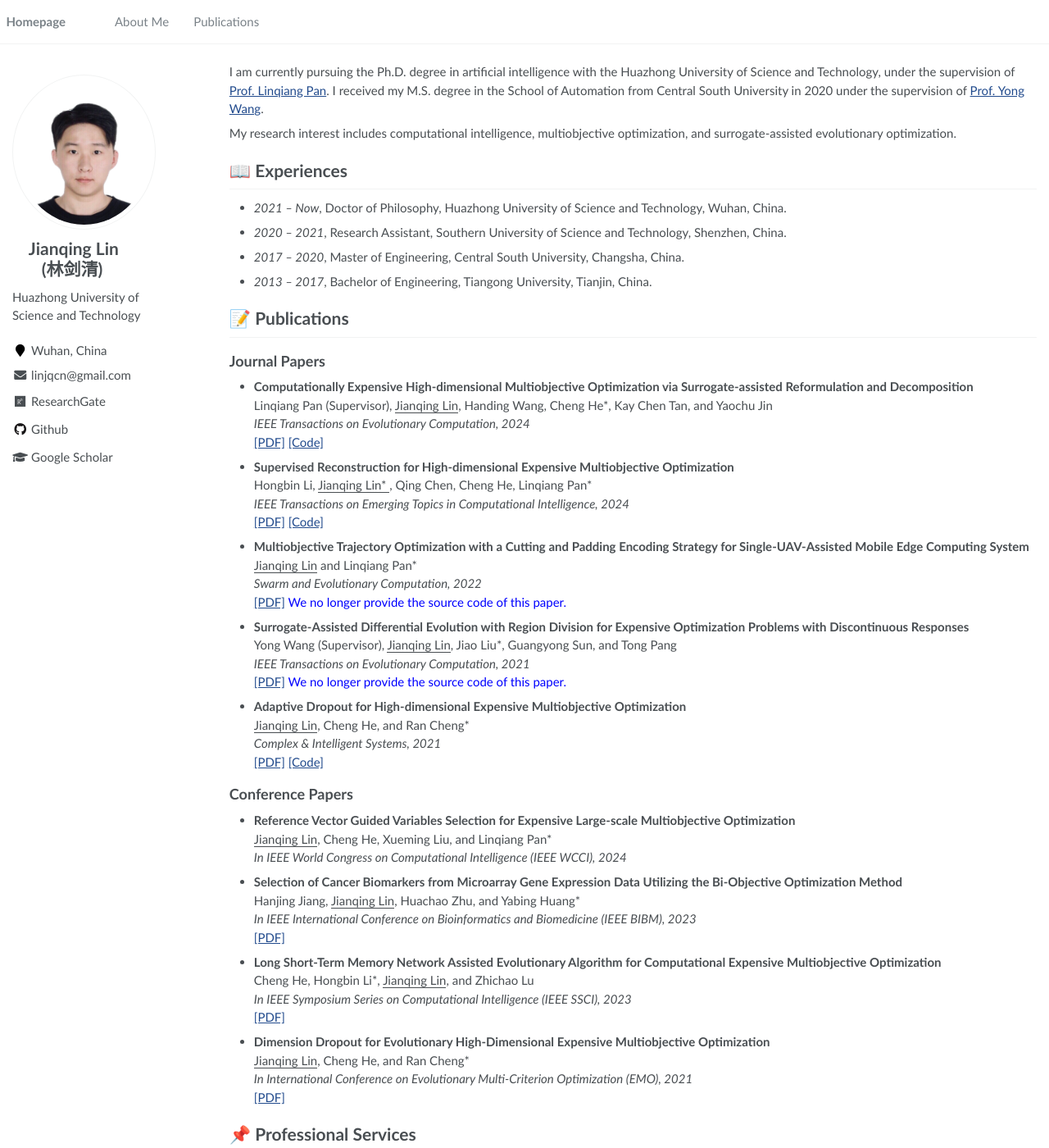
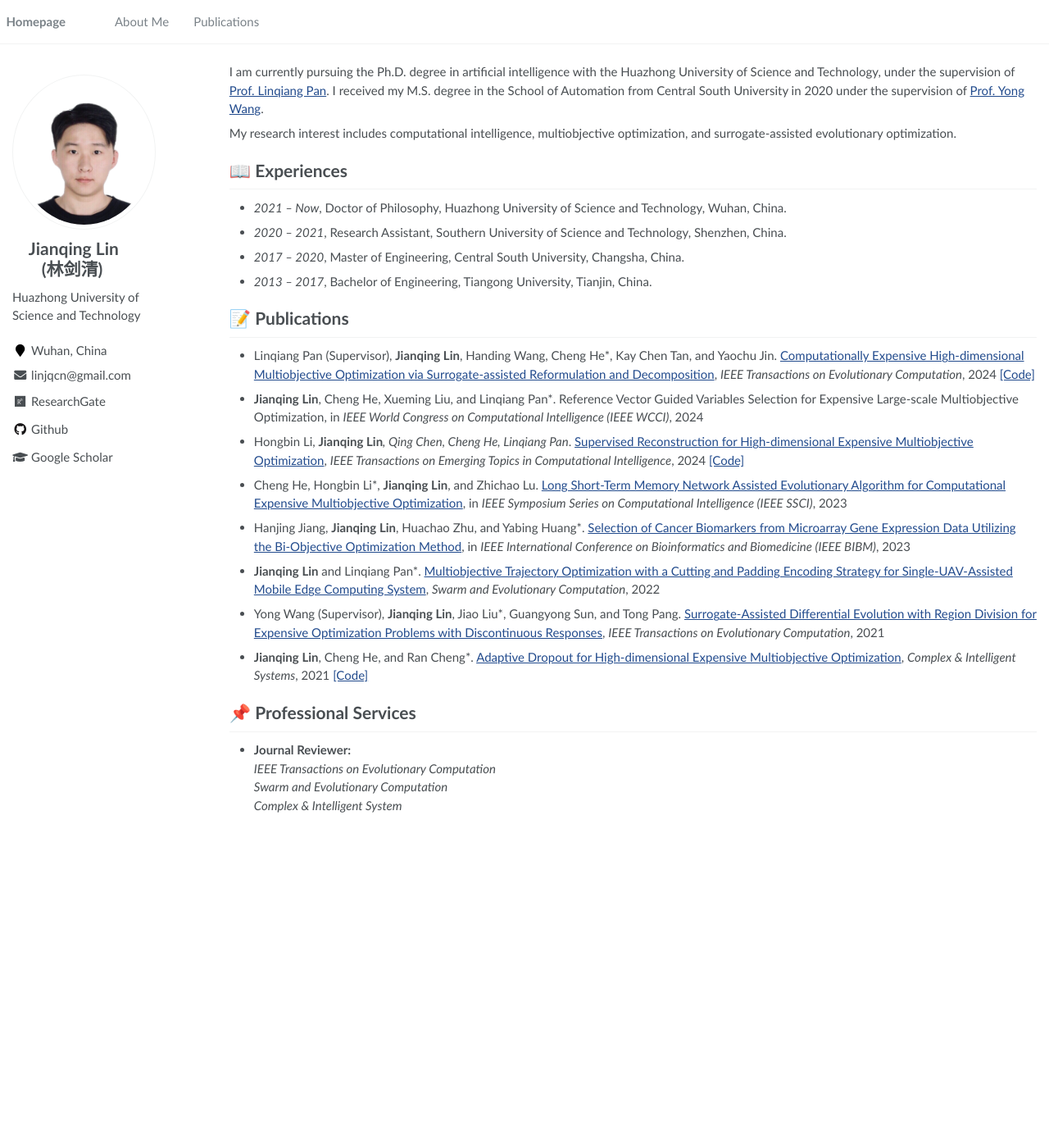
Before and after one commit to jqlincn/jqlincn.github.io, a Jekyll site: the page built from _pages/about.md, in a window 1280 px wide and 1400 px high. Shown: the whole window at 82% size. Built offline with Jekyll 4.4.1, drawn with Linux system fonts in a browser that asks for light colours.

Commit message:
Update about.md

```diff
--- a/_pages/about.md
+++ b/_pages/about.md
@@ -34,50 +34,24 @@ My research interest includes computational intelligence, multiobjective optimiz
 
 # 📝 Publications
 
-## Journal Papers
 <!--- **Surrogate-assisted Multiobjective Genes Selection Method for Cell Classification from Single-cell RNA Sequencing Data **  <br>  -->
 <!--  <ins>Jianqing Lin</ins>, Cheng He, Hanjing Jiang, and Linqiang Pan  <br>  -->
 <!--  _TBD, in press_ -->
 <!--- **Variable Reconstruction for Evolutionary Large-scale Expensive Multiobjective Optimization**  <br>  -->
 <!--  <ins>Jianqing Lin</ins>, Cheng He, Ye Tian, and Linqiang Pan  <br>  -->
 <!--  _IEEE/CAA Journal of Automatica Sinica, in press_ -->
-- **Computationally Expensive High-dimensional Multiobjective Optimization via Surrogate-assisted Reformulation and Decomposition**  <br>
-  Linqiang Pan (Supervisor), <ins>Jianqing Lin</ins>, Handing Wang, Cheng He*, Kay Chen Tan, and Yaochu Jin  <br>
-  _IEEE Transactions on Evolutionary Computation, 2024_  <br>
-  [[PDF]](https://ieeexplore.ieee.org/document/10477568) [[Code]](https://github.com/jqlincn/TP-SAEA)
-- **Supervised Reconstruction for High-dimensional Expensive Multiobjective Optimization**  <br>
-  Hongbin Li, <ins>Jianqing Lin* </ins>, Qing Chen, Cheng He, Linqiang Pan*  <br>
-  _IEEE Transactions on Emerging Topics in Computational Intelligence, 2024_ <br>
-  [[PDF]](https://ieeexplore.ieee.org/abstract/document/10428945) [[Code]](https://github.com/jqlincn/SR-SAEA)
-- **Multiobjective Trajectory Optimization with a Cutting and Padding Encoding Strategy for Single-UAV-Assisted Mobile Edge Computing System**  <br>
-  <ins>Jianqing Lin</ins> and Linqiang Pan*  <br>
-  _Swarm and Evolutionary Computation, 2022_  <br>
-  [[PDF]](https://drive.google.com/file/d/1UD1vfxuLSYFMlKe8_gNxVJ2rbqBqHDJ1/view?usp=share_link) <span style="color: blue;">We no longer provide the source code of this paper. </span>
-- **Surrogate-Assisted Differential Evolution with Region Division for Expensive Optimization Problems with Discontinuous Responses**  <br>
-  Yong Wang (Supervisor), <ins>Jianqing Lin</ins>, Jiao Liu*, Guangyong Sun, and Tong Pang  <br>
-  _IEEE Transactions on Evolutionary Computation, 2021_  <br>
-  [[PDF]](https://drive.google.com/file/d/1lKJT3K6nAR8dxn4ZcAHp9yDdmlcxZPLQ/view?usp=share_link) <span style="color: blue;">We no longer provide the source code of this paper. </span>
-- **Adaptive Dropout for High-dimensional Expensive Multiobjective Optimization**  <br>
-  <ins>Jianqing Lin</ins>, Cheng He, and Ran Cheng*  <br>
-  _Complex & Intelligent Systems, 2021_  <br>
-  [[PDF]](https://link.springer.com/content/pdf/10.1007/s40747-021-00362-5.pdf?pdf=button) [[Code]](https://github.com/jqlincn/ADSAPSO)
+- Linqiang Pan (Supervisor), **Jianqing Lin**, Handing Wang, Cheng He*, Kay Chen Tan, and Yaochu Jin. [Computationally Expensive High-dimensional Multiobjective Optimization via Surrogate-assisted Reformulation and Decomposition](https://ieeexplore.ieee.org/document/10477568), _IEEE Transactions on Evolutionary Computation_, 2024
+ [[Code]](https://github.com/jqlincn/TP-SAEA)
+- **Jianqing Lin**, Cheng He, Xueming Liu, and Linqiang Pan*. Reference Vector Guided Variables Selection for Expensive Large-scale Multiobjective Optimization, in _IEEE World Congress on Computational Intelligence (IEEE WCCI)_, 2024
+- Hongbin Li, **Jianqing Lin***, Qing Chen, Cheng He, Linqiang Pan*. [Supervised Reconstruction for High-dimensional Expensive Multiobjective Optimization](https://ieeexplore.ieee.org/abstract/document/10428945), _IEEE Transactions on Emerging Topics in Computational Intelligence_, 2024
+[[Code]](https://github.com/jqlincn/SR-SAEA)
+- Cheng He, Hongbin Li*, **Jianqing Lin**, and Zhichao Lu. [Long Short-Term Memory Network Assisted Evolutionary Algorithm for Computational Expensive Multiobjective Optimization](https://ieeexplore.ieee.org/abstract/document/10371889), in _IEEE Symposium Series on Computational Intelligence (IEEE SSCI)_, 2023
+- Hanjing Jiang, **Jianqing Lin**, Huachao Zhu, and Yabing Huang*. [Selection of Cancer Biomarkers from Microarray Gene Expression Data Utilizing the Bi-Objective Optimization Method](https://ieeexplore.ieee.org/abstract/document/10385464), in _IEEE International Conference on Bioinformatics and Biomedicine (IEEE BIBM)_, 2023
+- **Jianqing Lin** and Linqiang Pan*. [Multiobjective Trajectory Optimization with a Cutting and Padding Encoding Strategy for Single-UAV-Assisted Mobile Edge Computing System](https://www.sciencedirect.com/science/article/pii/S2210650222001316), _Swarm and Evolutionary Computation_, 2022
+- Yong Wang (Supervisor), **Jianqing Lin**, Jiao Liu*, Guangyong Sun, and Tong Pang. [Surrogate-Assisted Differential Evolution with Region Division for Expensive Optimization Problems with Discontinuous Responses](https://ieeexplore.ieee.org/abstract/document/9559391), _IEEE Transactions on Evolutionary Computation_, 2021  <br>
+- **Jianqing Lin**, Cheng He, and Ran Cheng*. [Adaptive Dropout for High-dimensional Expensive Multiobjective Optimization](https://link.springer.com/article/10.1007/s40747-021-00362-5), _Complex & Intelligent Systems_, 2021
+  [[Code]](https://github.com/jqlincn/ADSAPSO)
 
-## Conference Papers
-- **Reference Vector Guided Variables Selection for Expensive Large-scale Multiobjective Optimization**  <br>
-  <ins>Jianqing Lin</ins>, Cheng He, Xueming Liu, and Linqiang Pan*   <br>
-   _In IEEE World Congress on Computational Intelligence (IEEE WCCI), 2024_
-- **Selection of Cancer Biomarkers from Microarray Gene Expression Data Utilizing the Bi-Objective Optimization Method**  <br>
-  Hanjing Jiang, <ins>Jianqing Lin</ins>, Huachao Zhu, and Yabing Huang*   <br>
-  _In IEEE International Conference on Bioinformatics and Biomedicine (IEEE BIBM), 2023_  <br>
-  [[PDF]](https://ieeexplore.ieee.org/abstract/document/10385464)
-- **Long Short-Term Memory Network Assisted Evolutionary Algorithm for Computational Expensive Multiobjective Optimization**  <br>
-  Cheng He, Hongbin Li*, <ins>Jianqing Lin</ins>, and Zhichao Lu   <br>
-  _In IEEE Symposium Series on Computational Intelligence (IEEE SSCI), 2023_  <br>
-  [[PDF]](https://ieeexplore.ieee.org/abstract/document/10371889)
-- **Dimension Dropout for Evolutionary High-Dimensional Expensive Multiobjective Optimization**  <br>
-  <ins>Jianqing Lin</ins>, Cheng He, and Ran Cheng*  <br>
-  _In International Conference on Evolutionary Multi-Criterion Optimization (EMO), 2021_  <br>
-  [[PDF]](https://drive.google.com/file/d/1BIKD8evvXME8rigSdMiWBVb89YH2w8wI/view?usp=share_link)
 
 <!-- <div class='paper-box'><div class='paper-box-image'><div><div class="badge">CVPR 2016</div><img src='images/500x300.png' alt="sym" width="100%"></div></div> -->
 <!-- <div class='paper-box-text' markdown="1"> -->
```
